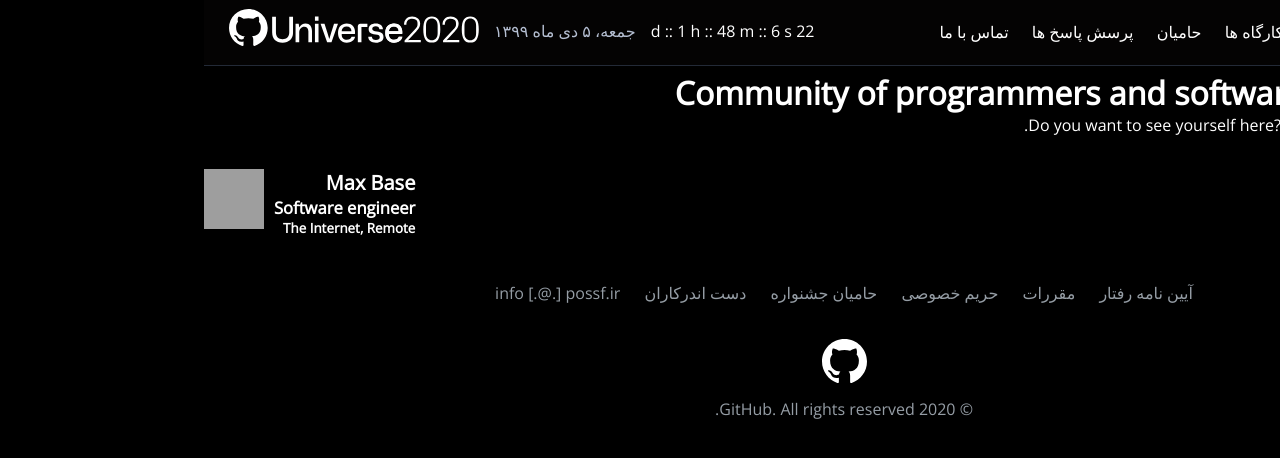
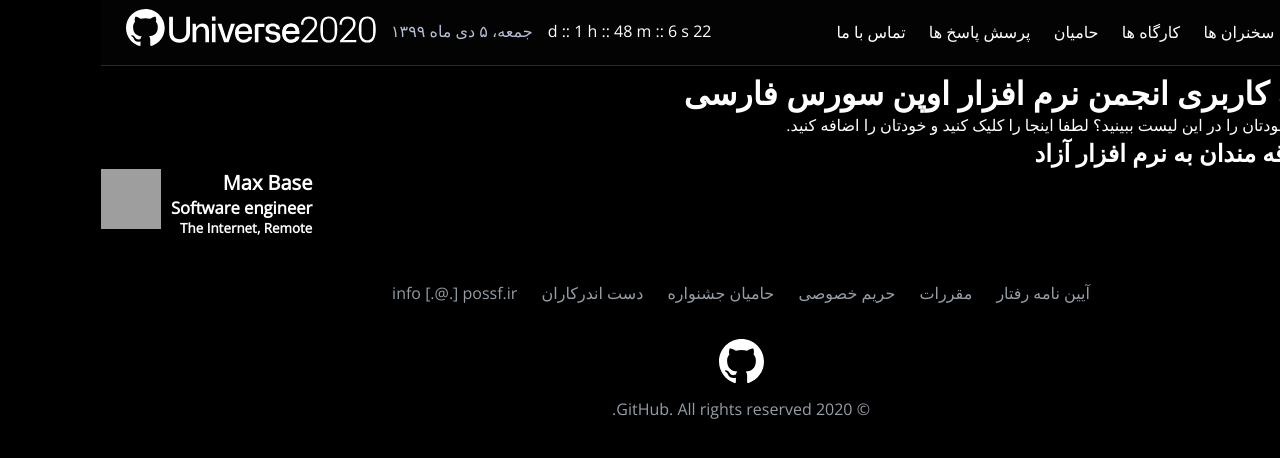
Before and after one commit to POSSF/POSSF, a Jekyll site: the page built from network.md, in a window 1280 px wide, cut to the strip 104-562 px from the top of the page. Built offline with Jekyll 4.4.1, drawn with Linux system fonts in a browser that asks for light colours; some web fonts are replaced; grey boxes are pictures that could not be loaded.

Commit message:
Update network.md

```diff
--- a/network.md
+++ b/network.md
@@ -1,15 +1,15 @@
 ---
 layout: default
 permalink: /network/
-title: Community of programmers and software engineers
+title: جامعه کاربری انجمن نرم افزار آزاد فارسی
 ---
 
 <h1>
 	<a href="/">&uarr;</a>
-	Community of programmers and software engineers
+	جامعه کاربری انجمن نرم افزار اوپن سورس فارسی
 </h1>
 
-Do you want to see yourself here? Click [here](https://github.com/POSSF/POSSF-Web){:target="\_blank"} to add your own.
+آیا می خواهید خودتان را در این لیست ببینید؟ لطفا [اینجا](https://github.com/POSSF/POSSF-Web){:target="\_blank"} را کلیک کنید و خودتان را اضافه کنید.
 
 <style type="text/css">
 ul.accounts li {
@@ -41,7 +41,7 @@
 }
 </style>
 
-## List of members
+## لیست علاقه مندان به نرم افزار آزاد
 
 <ul class="accounts">
   {% for network in site.networks %}
```
